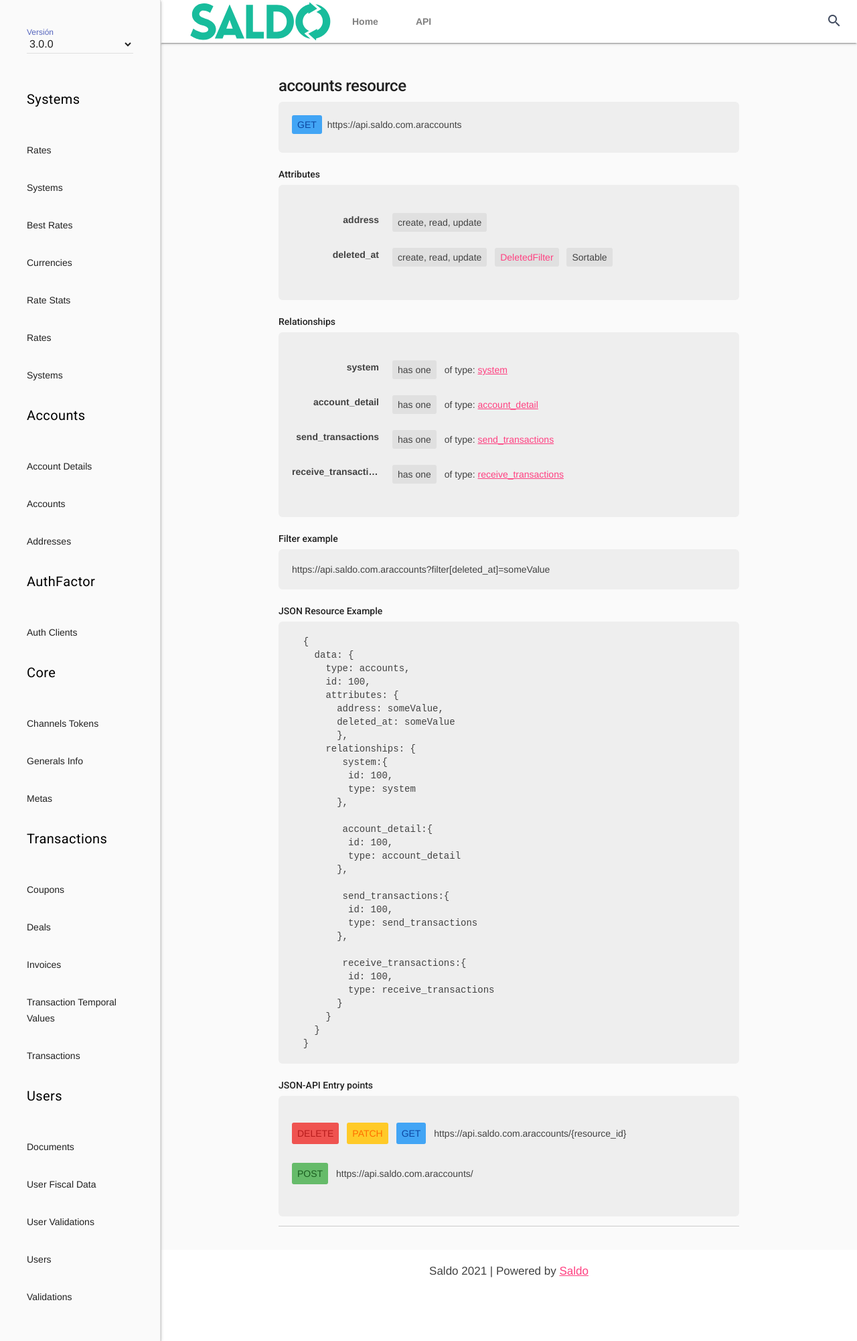
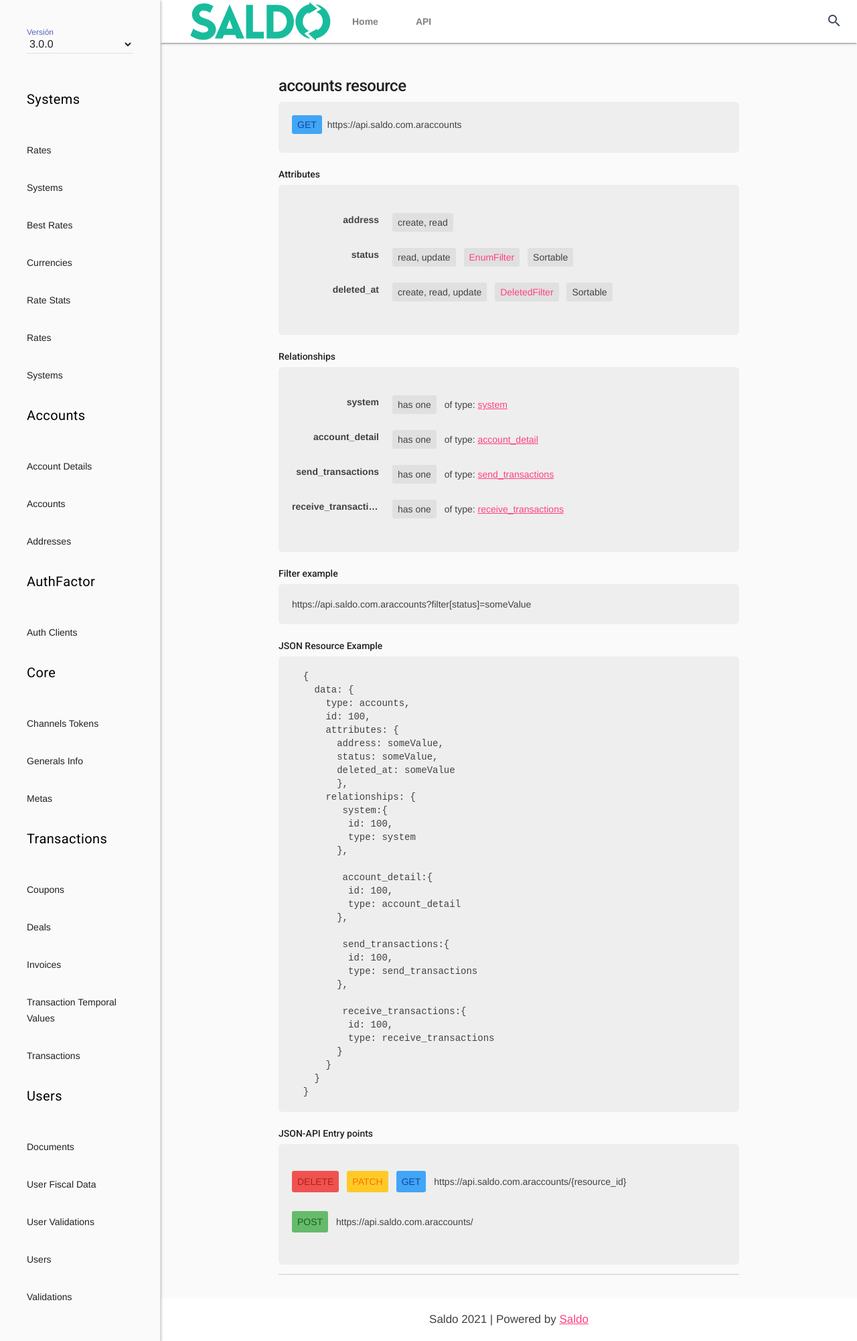
Before and after one commit to reyesoft/dev.saldo.com.ar, a Jekyll site: the page built from _docs/3.0.0/resources/_accounts/accounts.md, in a window 1280 px wide. Shown: the whole page at 67% size. Built offline with Jekyll 4.4.1, drawn with Linux system fonts in a browser that asks for light colours; nearby versions of some CDN libraries.

Commit message:
from BB pipeline

```diff
--- a/_docs/3.0.0/resources/_accounts/accounts.md
+++ b/_docs/3.0.0/resources/_accounts/accounts.md
@@ -8,7 +8,13 @@ partOf: u
 attributes:
   -
     name: address
-    crud: 'create, read, update'
+    crud: 'create, read'
+    sortable: 'true'
+  -
+    name: status
+    crud: 'read, update'
+    filter: EnumFilter
+    sortable: 'true'
   -
     name: deleted_at
     crud: 'create, read, update'
```
